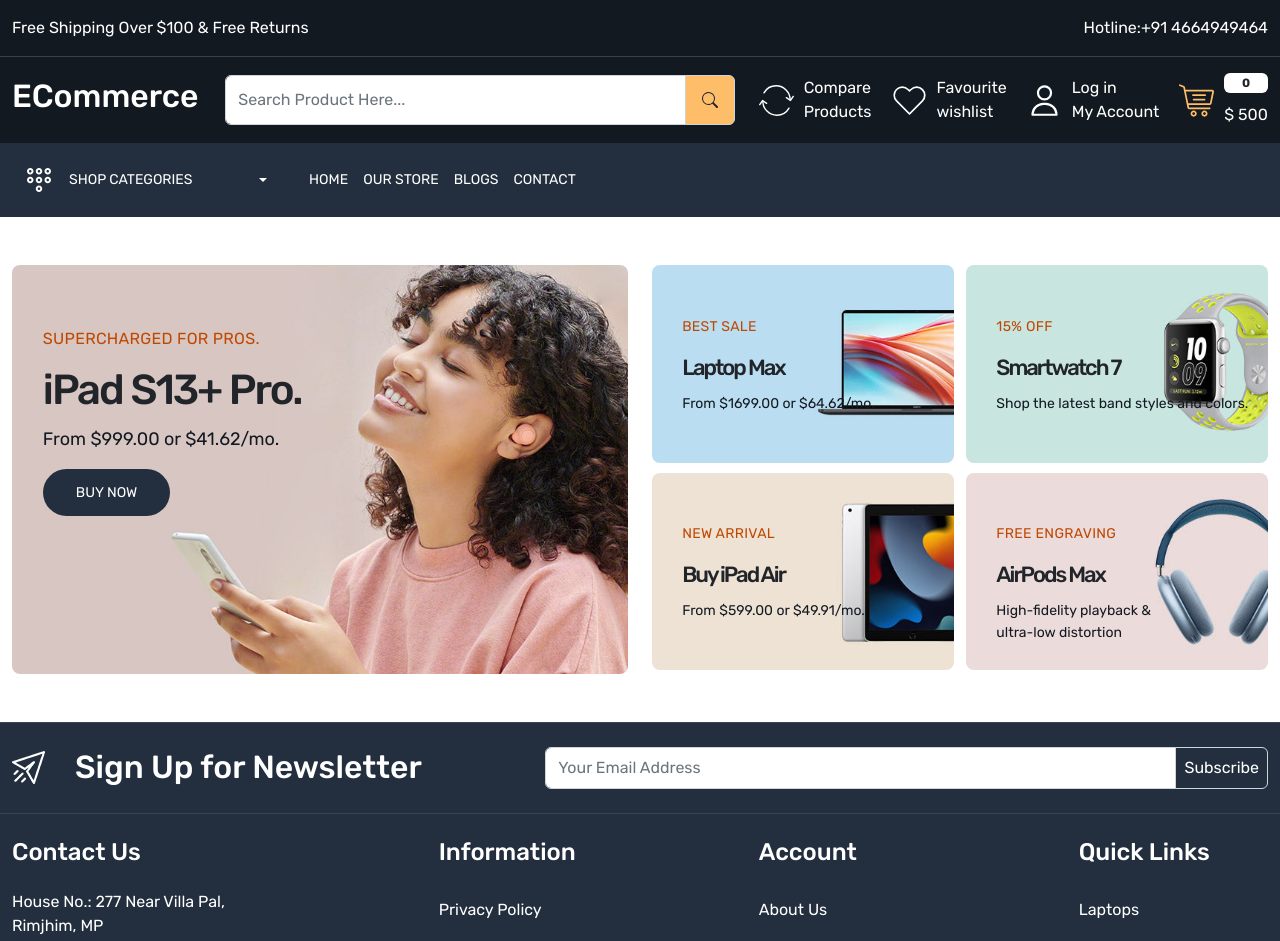
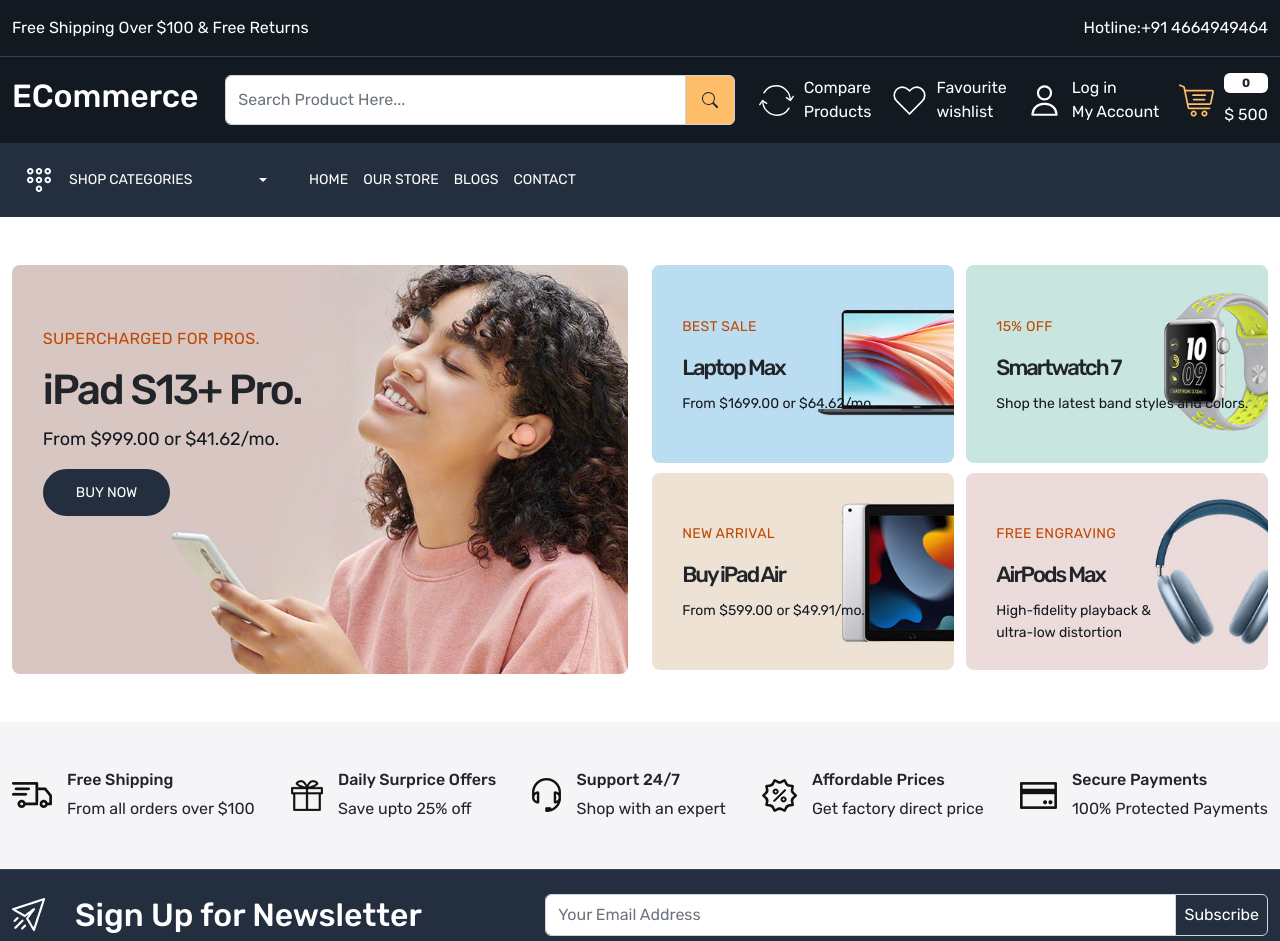
Before and after one commit to akshaykokode7/MERN-E-commerce-Frontend, a React (Create React App) app: page / in a window 1280 px wide. Shown: the top 941 px of the page. Built offline with nearby package versions, Linux system fonts and the light colour scheme.

Commit message:
Home-wrapper-2 created

```diff
--- a/src/App.css
+++ b/src/App.css
@@ -7,6 +7,7 @@
 :root {
   --color-bg: #131921;
   --color-bg1: #232f3e;
+  --color-bg2: #f5f5f7;
   --color-border: #3b4149;
   --color-button: #febd69;
   --color-title: #bf4800;
@@ -196,6 +197,12 @@
   width: 49%;
 }
 
+/* Home wrapper 2 */
 
+.home-wrapper-2 {
+  background-color: var(--color-bg2);
+}
+
+/* Home wrapper 2 End */
 
 /* Home Page End */
--- a/src/pages/Home.js
+++ b/src/pages/Home.js
@@ -77,6 +77,51 @@
           </div>
         </div>
       </section>
+      <section className="home-wrapper-2 py-5">
+        <div className="container-xxl">
+          <div className="row">
+            <div className="col-12">
+              <div className="service d-flex align-items-center justify-content-between">
+                <div className='d-flex align-items-center gap-15'>
+                  <img src="images/service.png" alt="service" />
+                  <div>
+                    <h6>Free Shipping</h6>
+                    <p className='mb-0'>From all orders over $100</p>
+                  </div>
+                </div>
+                <div className='d-flex align-items-center gap-15'>
+                  <img src="images/service-02.png" alt="service" />
+                  <div>
+                    <h6>Daily Surprice Offers</h6>
+                    <p className='mb-0'>Save upto 25% off</p>
+                  </div>
+                </div>
+                <div className='d-flex align-items-center gap-15'>
+                  <img src="images/service-03.png" alt="service" />
+                  <div>
+                    <h6>Support 24/7</h6>
+                    <p className='mb-0'>Shop with an expert</p>
+                  </div>
+                </div>
+                <div className='d-flex align-items-center gap-15'>
+                  <img src="images/service-04.png" alt="service" />
+                  <div>
+                    <h6>Affordable Prices</h6>
+                    <p className='mb-0'>Get factory direct price</p>
+                  </div>
+                </div>
+                <div className='d-flex align-items-center gap-15'>
+                  <img src="images/service-05.png" alt="service" />
+                  <div>
+                    <h6>Secure Payments</h6>
+                    <p className='mb-0'>100% Protected Payments</p>
+                  </div>
+                </div>
+              </div>
+            </div>
+          </div>
+        </div>
+      </section>
     </>
   )
 }
```
